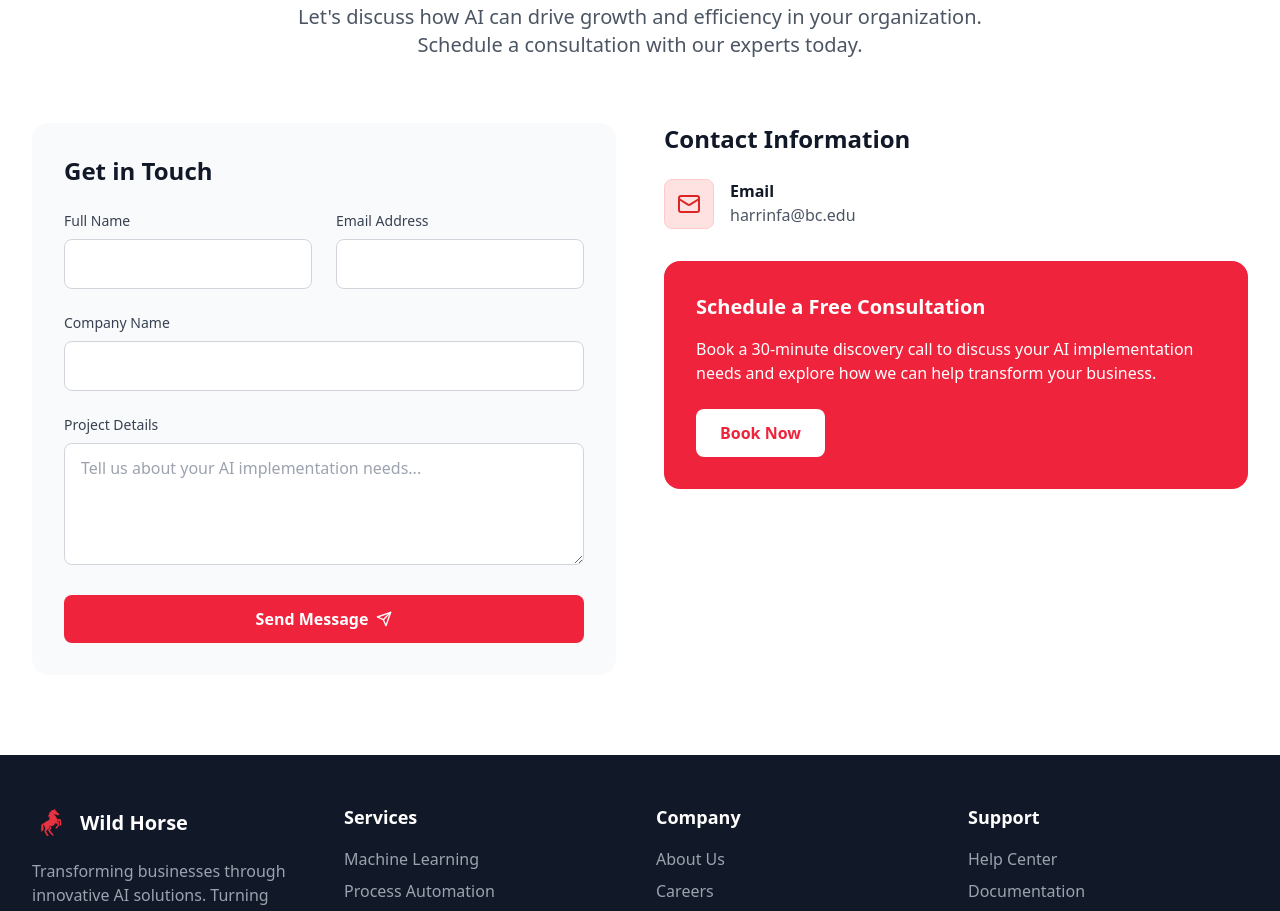
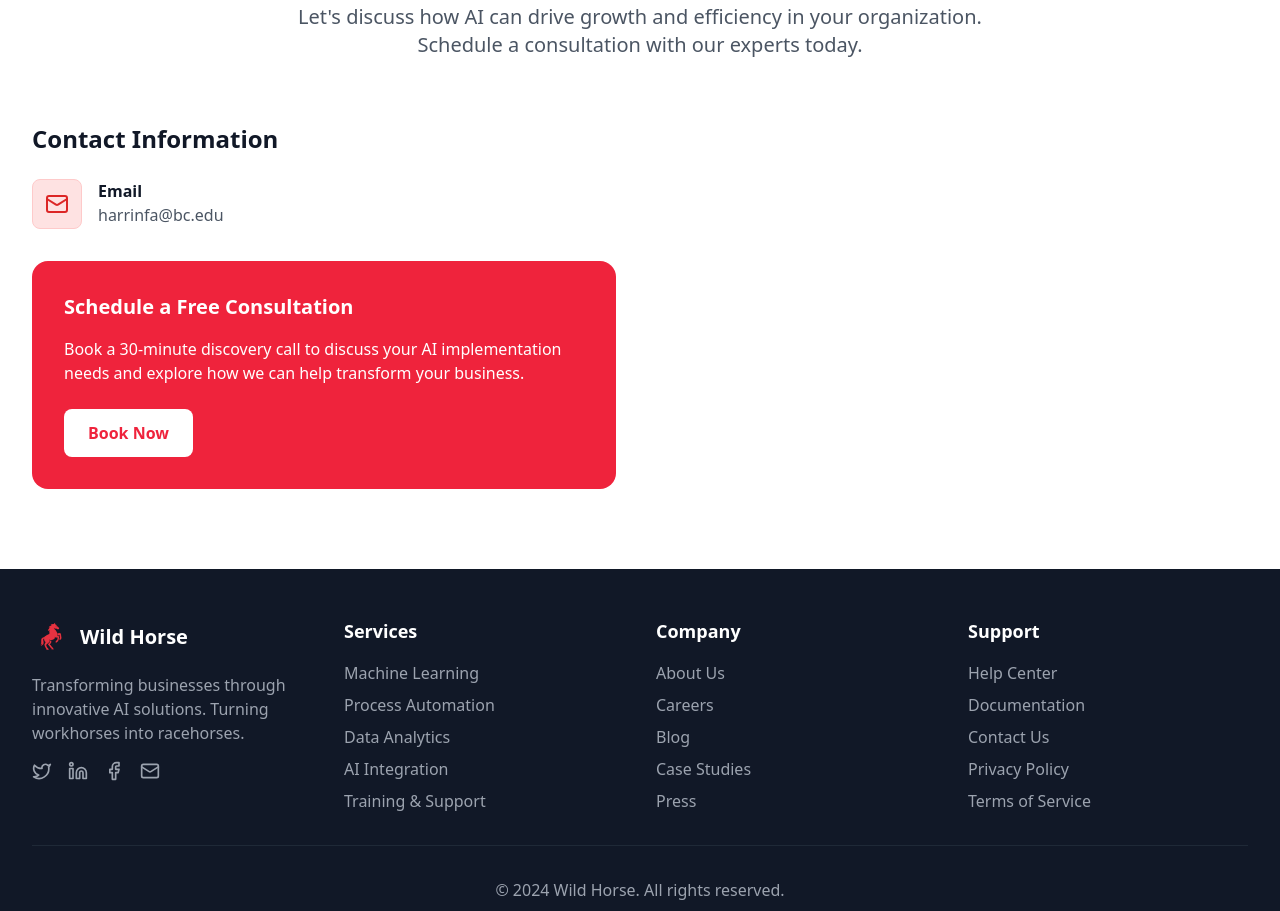
Before and after one commit to bardooley/boltapp, a React (Vite) app: page / in a window 1280 px wide. Shown: the part 3060-3971 px from the top of the page. Built offline with nearby package versions, Linux system fonts and the light colour scheme.

Commit message:
Updated Contact.tsx

```diff
--- a/src/components/Contact.tsx
+++ b/src/components/Contact.tsx
@@ -38,79 +38,6 @@ const Contact = () => {
         </div>
 
         <div className="grid lg:grid-cols-2 gap-12">
-          {/* Contact Form */}
-          <div className="bg-gray-50 rounded-2xl p-8">
-            <h3 className="text-2xl font-bold text-gray-900 mb-6">Get in Touch</h3>
-            <form onSubmit={handleSubmit} className="space-y-6">
-              <div className="grid md:grid-cols-2 gap-6">
-                <div>
-                  <label htmlFor="name" className="block text-sm font-medium text-gray-700 mb-2">
-                    Full Name
-                  </label>
-                  <input
-                    type="text"
-                    id="name"
-                    name="name"
-                    value={formData.name}
-                    onChange={handleChange}
-                    className="w-full px-4 py-3 rounded-lg border border-gray-300 focus:ring-2 focus:ring-blue-600 focus:border-transparent transition-colors"
-                    required
-                  />
-                </div>
-                <div>
-                  <label htmlFor="email" className="block text-sm font-medium text-gray-700 mb-2">
-                    Email Address
-                  </label>
-                  <input
-                    type="email"
-                    id="email"
-                    name="email"
-                    value={formData.email}
-                    onChange={handleChange}
-                    className="w-full px-4 py-3 rounded-lg border border-gray-300 focus:ring-2 focus:ring-blue-600 focus:border-transparent transition-colors"
-                    required
-                  />
-                </div>
-              </div>
-              <div>
-                <label htmlFor="company" className="block text-sm font-medium text-gray-700 mb-2">
-                  Company Name
-                </label>
-                <input
-                  type="text"
-                  id="company"
-                  name="company"
-                  value={formData.company}
-                  onChange={handleChange}
-                  className="w-full px-4 py-3 rounded-lg border border-gray-300 focus:ring-2 focus:ring-blue-600 focus:border-transparent transition-colors"
-                  required
-                />
-              </div>
-              <div>
-                <label htmlFor="message" className="block text-sm font-medium text-gray-700 mb-2">
-                  Project Details
-                </label>
-                <textarea
-                  id="message"
-                  name="message"
-                  value={formData.message}
-                  onChange={handleChange}
-                  rows={4}
-                  className="w-full px-4 py-3 rounded-lg border border-gray-300 focus:ring-2 focus:ring-blue-600 focus:border-transparent transition-colors"
-                  placeholder="Tell us about your AI implementation needs..."
-                  required
-                ></textarea>
-              </div>
-              <button
-                type="submit"
-                className="w-full text-white py-3 px-6 rounded-lg transition-all duration-200 font-semibold flex items-center justify-center space-x-2 hover:opacity-90"
-                style={{backgroundColor: '#EF233C'}}
-              >
-                <span>Send Message</span>
-                <Send className="h-4 w-4" />
-              </button>
-            </form>
-          </div>
 
           {/* Contact Information */}
           <div className="space-y-8">
```
